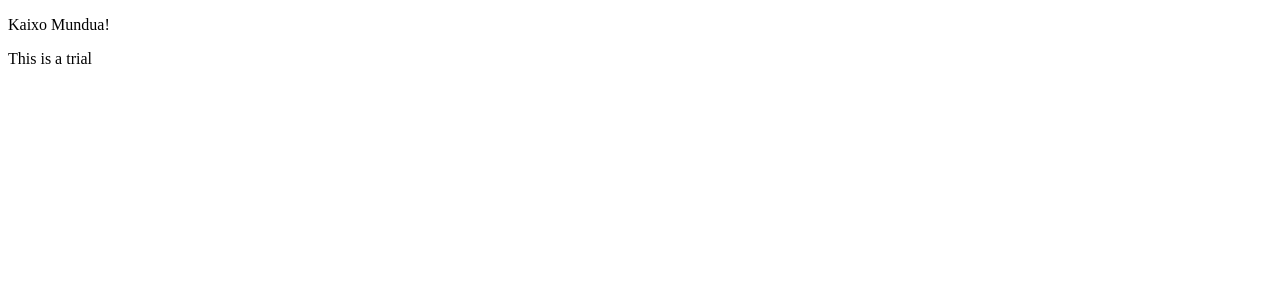
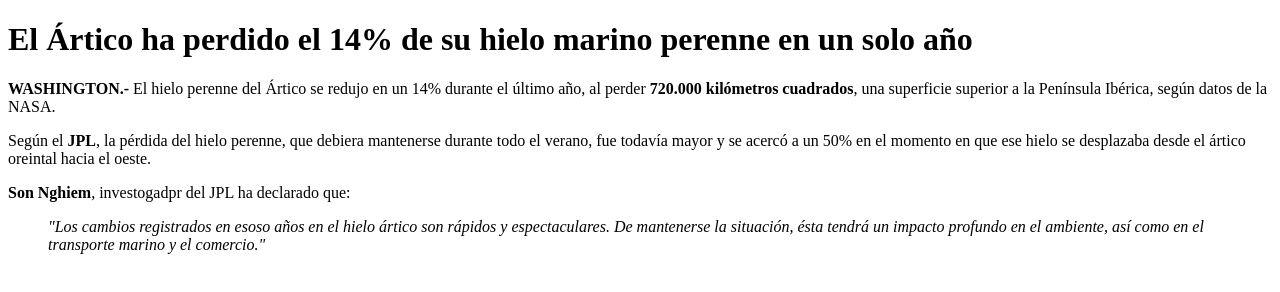
Before and after one commit to ionlizarazu/DAM-2015, a plain HTML site: page index.html in a window 1280 px wide. Drawn offline with Linux system fonts and the light colour scheme.

Commit message:
Ejercicio 1

```diff
--- a/index.html
+++ b/index.html
@@ -1,8 +1,14 @@
 <!DOCTYPE html>
 <html>
-    <head></head>
+    <head>
+        <meta charset="UTF-8">
+        <title>El Ártico ha perdido el 14% de su hielo marino perenne en un solo año</title>
+    </head>
     <body>
-        <p>Kaixo Mundua!</p>
-        <p>This is a trial</p>
+        <h1>El Ártico ha perdido el 14% de su hielo marino perenne en un solo año</h1>
+        <p><strong>WASHINGTON.-</strong> El hielo perenne del Ártico se redujo en un 14% durante el último año, al perder <strong>720.000 kilómetros cuadrados</strong>, una superficie superior a la Península Ibérica, según datos de la NASA.</p>
+        <p>Según el <strong>JPL</strong>, la pérdida del hielo perenne, que debiera mantenerse durante todo el verano, fue todavía mayor y se acercó a un 50% en el momento en que ese hielo se desplazaba desde el ártico oreintal hacia el oeste.</p>
+        <p><strong>Son Nghiem</strong>, investogadpr del JPL ha declarado que:</p>
+        <blockquote><em>"Los cambios registrados en esoso años en el hielo ártico son rápidos y espectaculares. De mantenerse la situación, ésta tendrá un impacto profundo en el ambiente, así como en el transporte marino y el comercio."</em></blockquote>
     </body>
 </html>
--- a/style.css
+++ b/style.css
@@ -1,3 +1,4 @@
 .p{
     color: #0F0;
 }
+.div{
```
